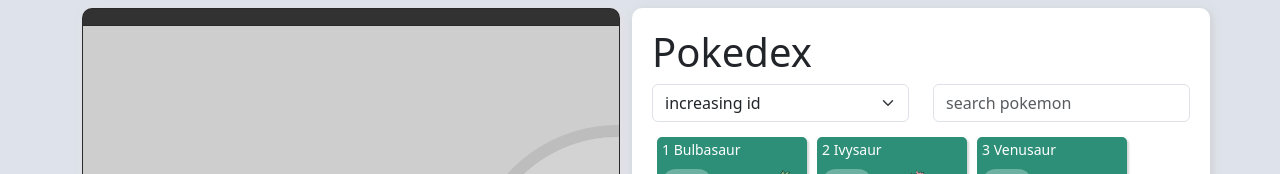
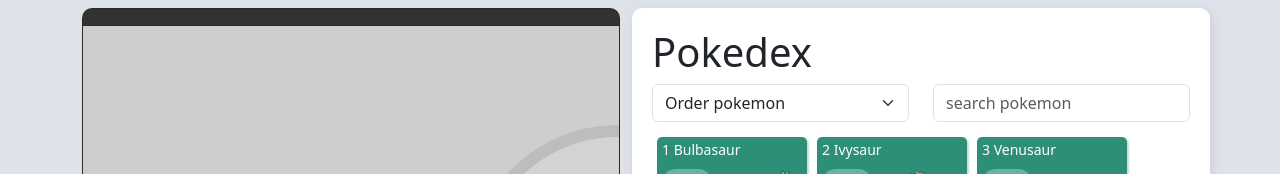
Before and after one commit to jonasmzsouza/vue-pokedex, a Vue app: page / in a window 1280 px wide. Shown: the top 174 px of the page. Built offline with nearby package versions, Linux system fonts and the light colour scheme; data requests are answered from the project's data file.

Commit message:
update: sorting the catalog

```diff
--- a/src/views/HomeView.vue
+++ b/src/views/HomeView.vue
@@ -105,10 +105,13 @@
 
         <div class="row">
           <div class="col">
-            <select class="form-select">
-              <option>increasing id</option>
-              <option>decreasing id</option>
-              <option>A-Z</option>
+            <select class="form-select" v-model="sort">
+              <option value="" selected disabled>Order pokemon</option>
+              <option value="1">increasing id</option>
+              <option value="2">decreasing id</option>
+              <option value="3">A-Z</option>
+              <option value="4">Z-A</option>
+              <option value="5">Z-A (localeCompare)</option>
             </select>
           </div>
 
@@ -158,8 +161,61 @@
     showEvolutions: false,
     pokemon: {},
     pokemons: [],
+    sort: "",
   }),
+  watch: {
+    sort(newValue) {
+      if (newValue == 1) {
+        this.assortment("id", "ASC");
+      }
+
+      if (newValue == 2) {
+        this.assortment("id", "DESC");
+      }
+
+      if (newValue == 3) {
+        this.assortment("name", "ASC");
+      }
+
+      if (newValue == 4) {
+        this.assortment("name", "DESC");
+      }
+
+      if (newValue == 5) {
+        this.pokemons.sort((next, current) => {
+          return current.name.localeCompare(next.name);
+        });
+      }
+    },
+  },
   methods: {
+    assortment(attribute, order) {
+      //sort method
+      //return 1 to indicate that the order is correct
+      //return -1 to indicate that the order is not correct
+      //return 0 to indicate that they are equal (nothing must be done)
+      if (order == "ASC") {
+        this.pokemons.sort((next, current) => {
+          if (current[attribute] < next[attribute]) {
+            return 1;
+          } else if (current[attribute] > next[attribute]) {
+            return -1;
+          }
+
+          return 0;
+        });
+      } else if (order == "DESC") {
+        this.pokemons.sort((next, current) => {
+          if (current[attribute] < next[attribute]) {
+            return -1;
+          } else if (current[attribute] > next[attribute]) {
+            return 1;
+          }
+
+          return 0;
+        });
+      }
+    },
     detectPokemon(p) {
       let changeDetectedPokemon = false;
       if (this.pokemon.id != p.id && this.show) {
```
